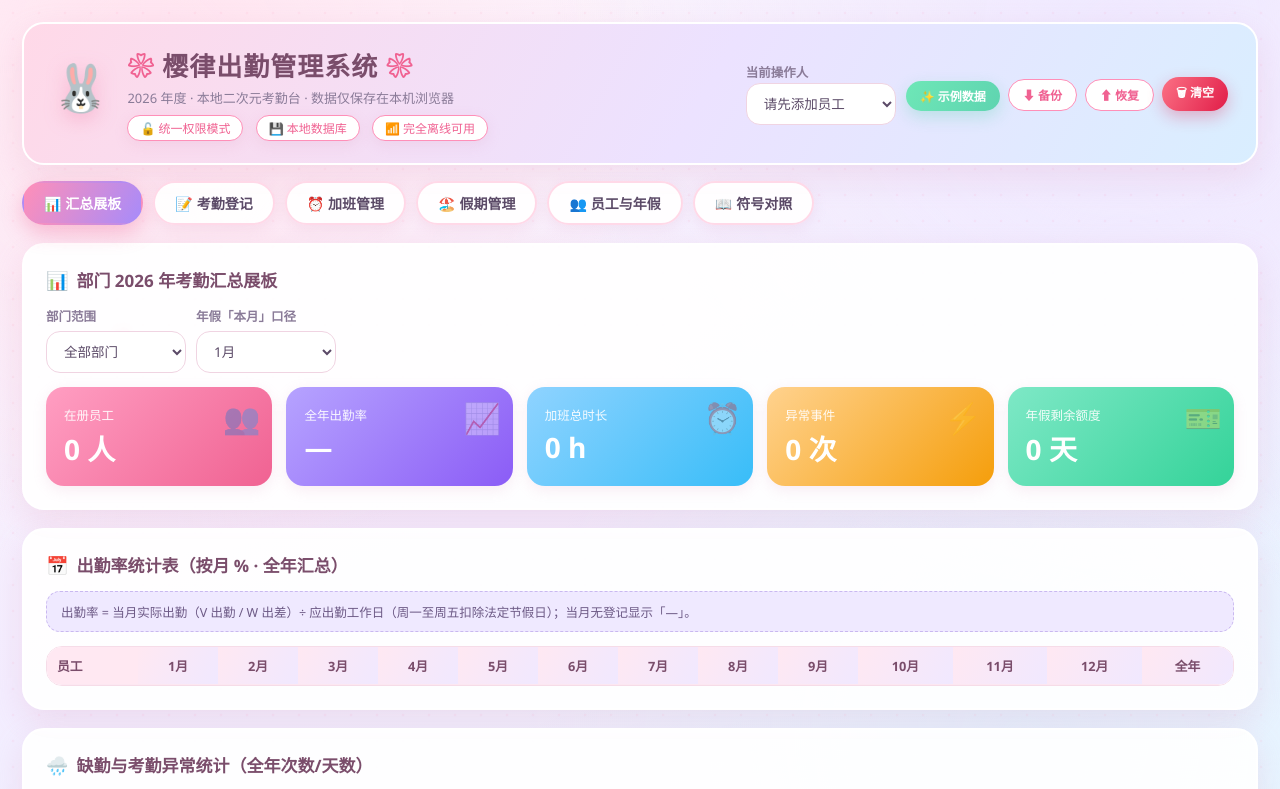
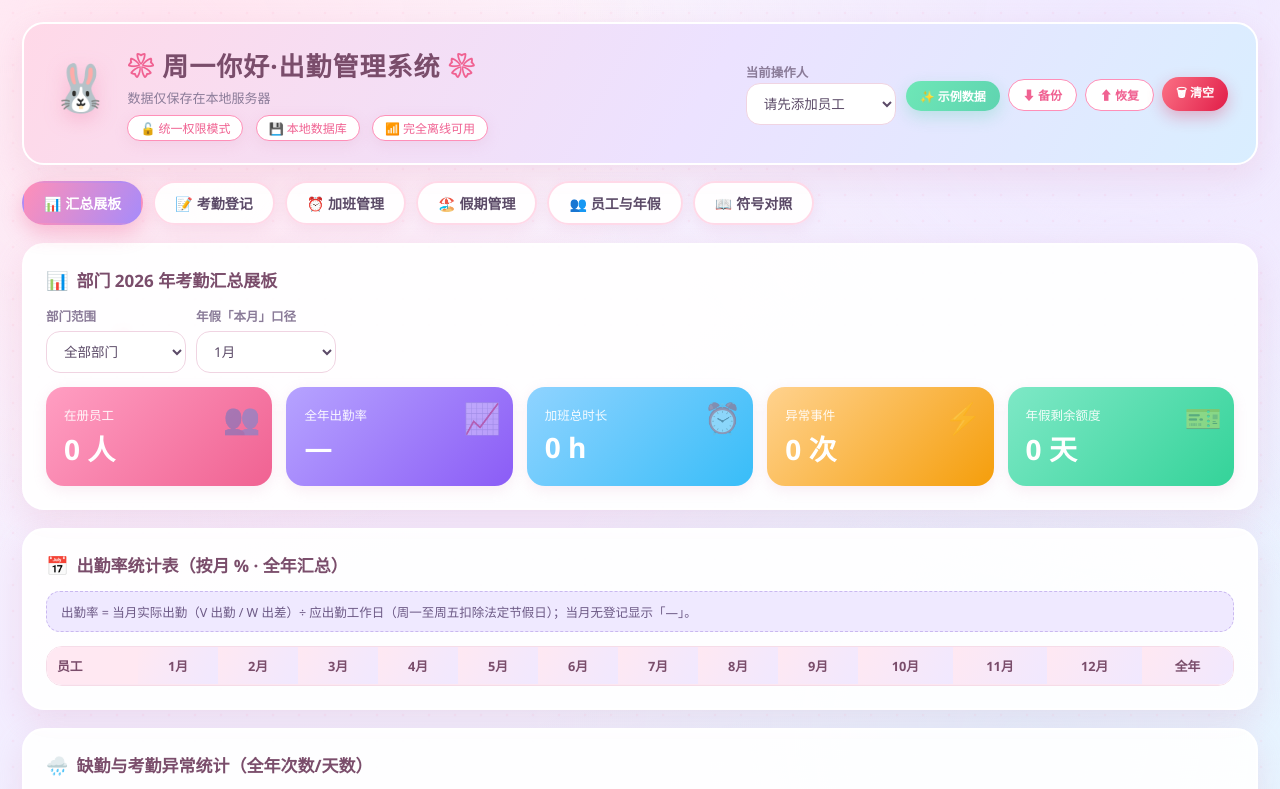
Before and after one commit to touristkabajist/helloMonday, a plain HTML site: page index.html in a window 1280 px wide. Shown: the top 789 px of the page. Drawn offline with Linux system fonts and the light colour scheme.

Commit message:
rebrand: rename app to Monday-Hello attendance system, update storage notice

```diff
--- a/index.html
+++ b/index.html
@@ -3,7 +3,7 @@
 <head>
 <meta charset="UTF-8">
 <meta name="viewport" content="width=device-width, initial-scale=1.0">
-<title>樱律 · 出勤管理系统 2026</title>
+<title>周一你好·出勤管理系统 2026</title>
 <style>
 /* ============ 主题变量 · 二次元樱花配色 ============ */
 :root{
@@ -251,8 +251,8 @@ tr.subtotal td{background:#fbf3ff;font-weight:800;color:#6d28d9}
   <header class="hero">
     <div class="mascot">🐰</div>
     <div>
-      <h1><span class="sakura">❀</span> 樱律出勤管理系统 <span class="sakura">❀</span></h1>
-      <div class="sub">2026 年度 · 本地二次元考勤台 · 数据仅保存在本机浏览器</div>
+      <h1><span class="sakura">❀</span> 周一你好·出勤管理系统 <span class="sakura">❀</span></h1>
+      <div class="sub">数据仅保存在本地服务器</div>
       <div style="margin-top:8px">
         <span class="badge">🔓 统一权限模式</span>
         <span class="badge">💾 本地数据库</span>
@@ -498,7 +498,7 @@ tr.subtotal td{background:#fbf3ff;font-weight:800;color:#6d28d9}
 
 <script>
 /* ================================================================
- * 樱律出勤管理系统 · 纯前端本地版
+ * 周一你好·出勤管理系统 · 纯前端本地版
  * 数据存储：localStorage（键名 anime_attendance_v1）
  * ================================================================ */
 const STORE_KEY='anime_attendance_v1';
@@ -1047,7 +1047,7 @@ function exportData(){
   const blob=new Blob([JSON.stringify(db,null,2)],{type:'application/json'});
   const a=document.createElement('a');
   a.href=URL.createObjectURL(blob);
-  a.download=`樱律考勤备份_${new Date().toISOString().slice(0,10)}.json`;
+  a.download=`周一你好考勤备份_${new Date().toISOString().slice(0,10)}.json`;
   a.click();URL.revokeObjectURL(a.href);toast('备份文件已下载 ⬇');
 }
 function importData(ev){
```
